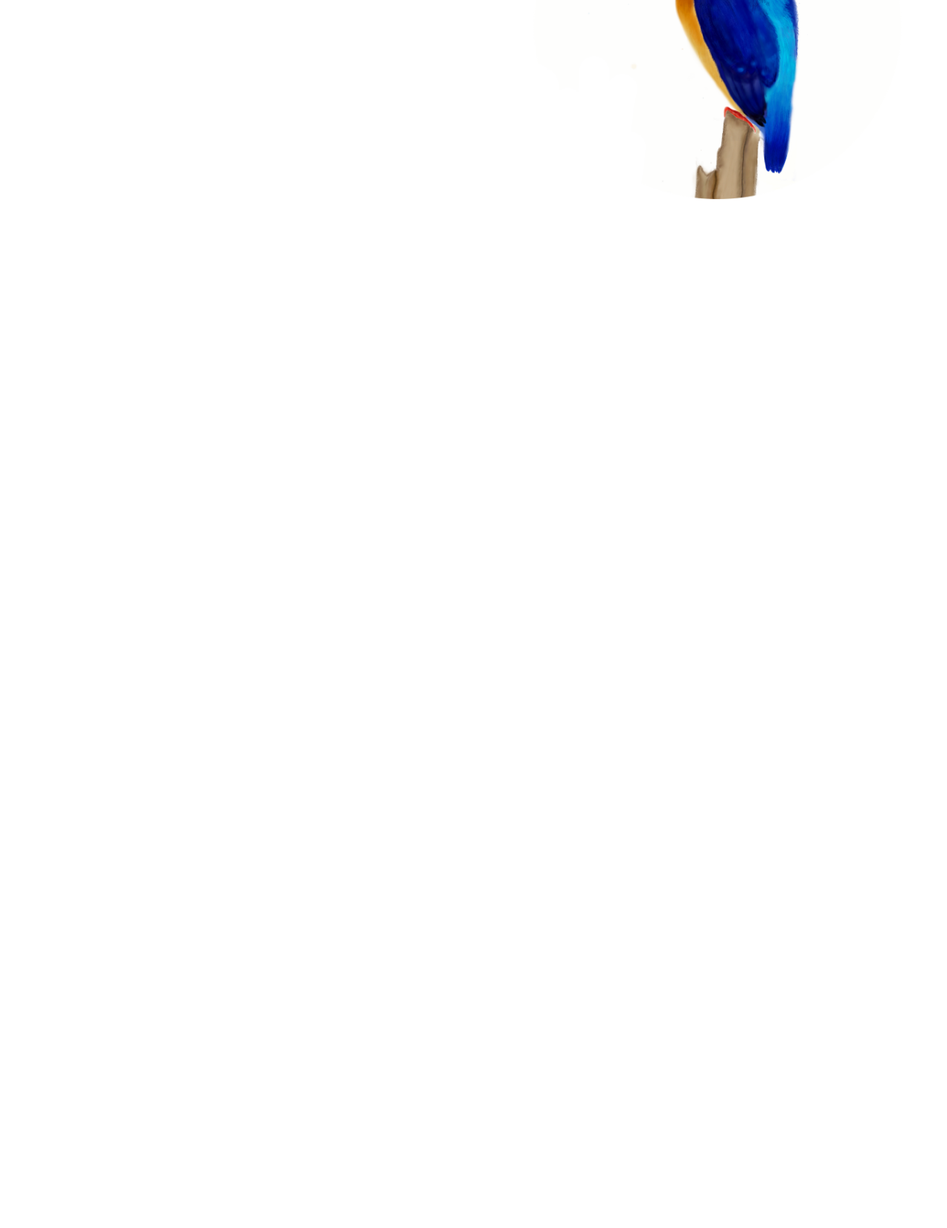
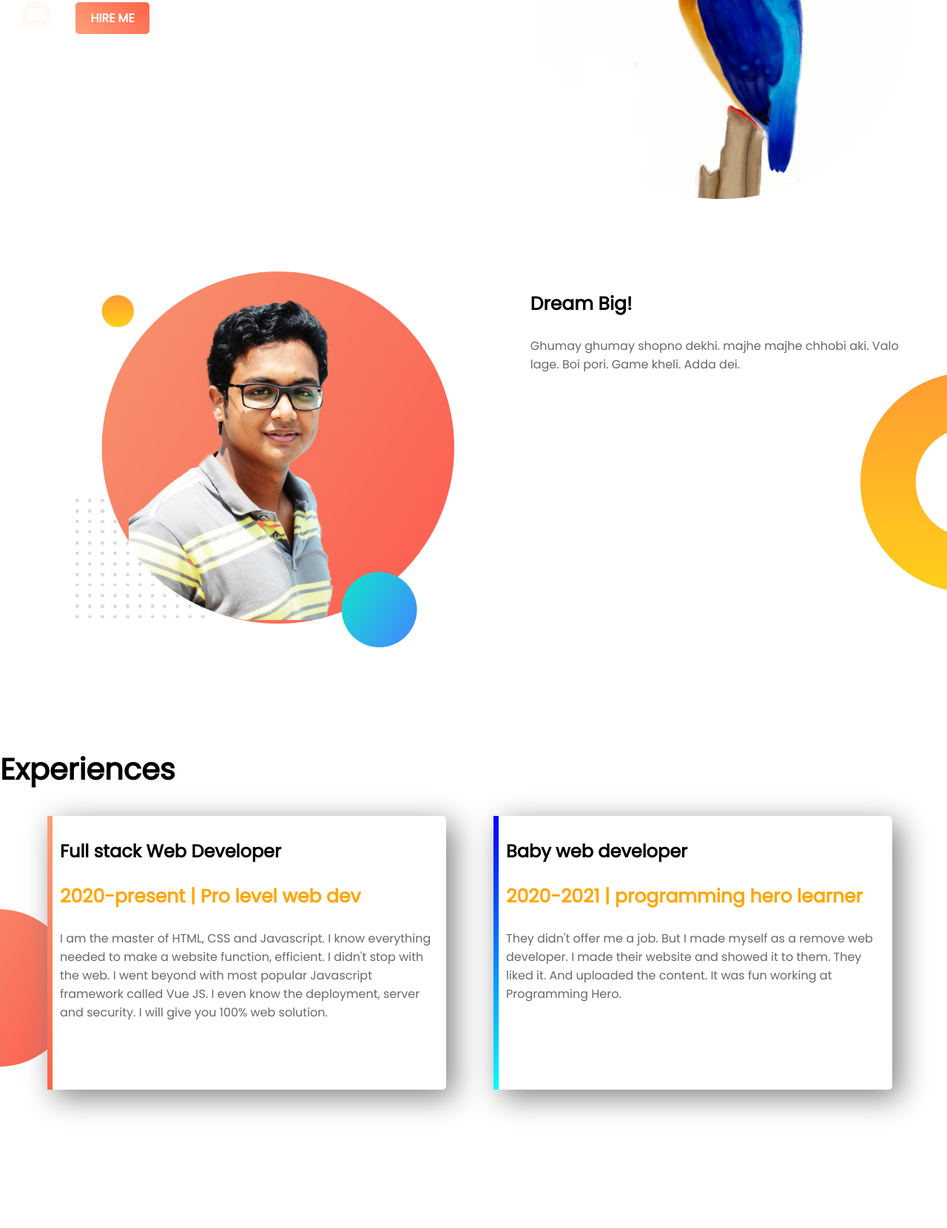
Before and after one commit to Sajidkawshik/websiteFirst, a plain HTML site: page index.html in a window 1280 px wide. Shown: the part 323-1983 px from the top of the page at 74% size. Before the commit the page ends 800 px from the top, so only its background shows below. Drawn offline with Linux system fonts and the light colour scheme.

Commit message:
almost finished

```diff
--- a/index.html
+++ b/index.html
@@ -8,17 +8,50 @@
     <link rel="stylesheet" href="style.css">
 </head>
 <body>
-    <section>
+    <section class="top-banner">
         <div class="half-width">
             <h1>Welcome to</h1>
-            <h2><span class="name-highlight">Sajid KawshiK</span>'s world</h2>
+            <h2><span class="orange-highlight">Sajid KawshiK</span>'s world</h2>
             <h3>Enthusiast Procrastinator!</h3>
             <p>Kichu pari naa. Kichu kori naa. Din ani din khaai. 1 din er kaaj 10 din e kori. :(</p>
+            <p class="test">
+            <a class="link-button" target="_blank" href="https://www.linkedin.com/in/sajid-mahmud-kawshik-127958132/">HIRE ME</a>
+            </p>
+
         </div>
 
         <div class="half-width">
             <img src="images/kingfisher_inc.png">
         </div>
     </section>
+
+    <section class= "dream-area">
+        <div class="half-width">
+            <img src="images/mypic1.png">
+        </div>
+
+        <div class="half-width">
+            <h3>Dream Big!</h1>
+            <p>Ghumay ghumay shopno dekhi. majhe majhe chhobi aki. Valo lage. Boi pori. Game kheli. Adda dei.</p>
+
+        </div>
+
+    </section>
+
+    <section class="experience-area">
+        <h1>Experiences</h1>
+        <div id="full-stack" class="half-width single-experience">
+            <h2 >Full stack Web Developer</h2>
+            <h3 class="orange-highlight">2020-present | Pro level web dev   </h3>
+            <p> I am the master of HTML, CSS and Javascript. I know everything needed to make a website function, efficient. I didn't stop with the web. I went beyond with most popular Javascript framework called Vue JS. I even know the deployment, server and security. I will give you 100% web solution.</p>
+        </div>
+
+        <div id= baby-web class="half-width single-experience">
+            <h2 >Baby web developer</h2>
+            <h3 class="orange-highlight">2020-2021 | programming hero learner</h3>
+            <p>They didn't offer me a job. But I made myself as a remove web developer. I made their website and showed it to them. They liked it. And uploaded the content. It was fun working at Programming Hero.</p>
+
+        </div>
+    </section>
 </body>
 </html>
--- a/style.css
+++ b/style.css
@@ -1,5 +1,6 @@
 body{
     font-family: 'Poppins' ;
+    margin: 0px;
 }
 
 h1{
@@ -12,8 +13,11 @@ h3{
 h2{
     font-size: 42 px;
 }
+p{
+    color: dimgray;
+}
 
-.name-highlight{
+.orange-highlight{
     color: orange;
 }
 
@@ -27,5 +31,66 @@ h2{
 
 .half-width img{
     width: 100%;
+    height: 20%;
 
 }
+
+.top-banner{
+    background-image: url("images/top-banner.png");
+    background-repeat: no-repeat;
+}
+
+section{
+    height: 500px;
+    padding-bottom: 150px;
+}
+
+.link-button{
+    text-decoration: none;
+    background-image: linear-gradient(45deg, lightsalmon, tomato);
+    padding: 10px 20px ;
+    border-radius: 5px;
+    color: white ;
+    font-weight: 700;
+
+}
+
+.test{
+    margin: 7% 0;;
+}
+
+.dream-area{
+    background-image: url("images/dream-bg.png");
+    background-repeat: no-repeat;
+    background-position: right;
+}
+
+.single-experience{
+    box-shadow: 10px 10px 40px gray ;
+    border-radius: 5px;
+    height : 70%;
+    background-color: white;
+
+}
+
+.experience-area{
+    background-image: url("images/exp-bg.png");
+    background-repeat: no-repeat;
+    background-position: left;
+
+
+}
+
+#full-stack{
+    border-left: 7px solid ;
+    border-image: linear-gradient(180deg, lightsalmon, tomato);
+    border-image-slice: 1;
+    padding: 10px 10px;
+}
+
+#baby-web{
+    border-left: 7px solid;
+    border-image: linear-gradient(180deg, blue, cyan);
+    border-image-slice: 1;
+    padding: 10px 10px;
+}
```
Also changed, not shown: images/mypic.jpg (added), images/mypic1.png (added), images/solitude.png (added).
